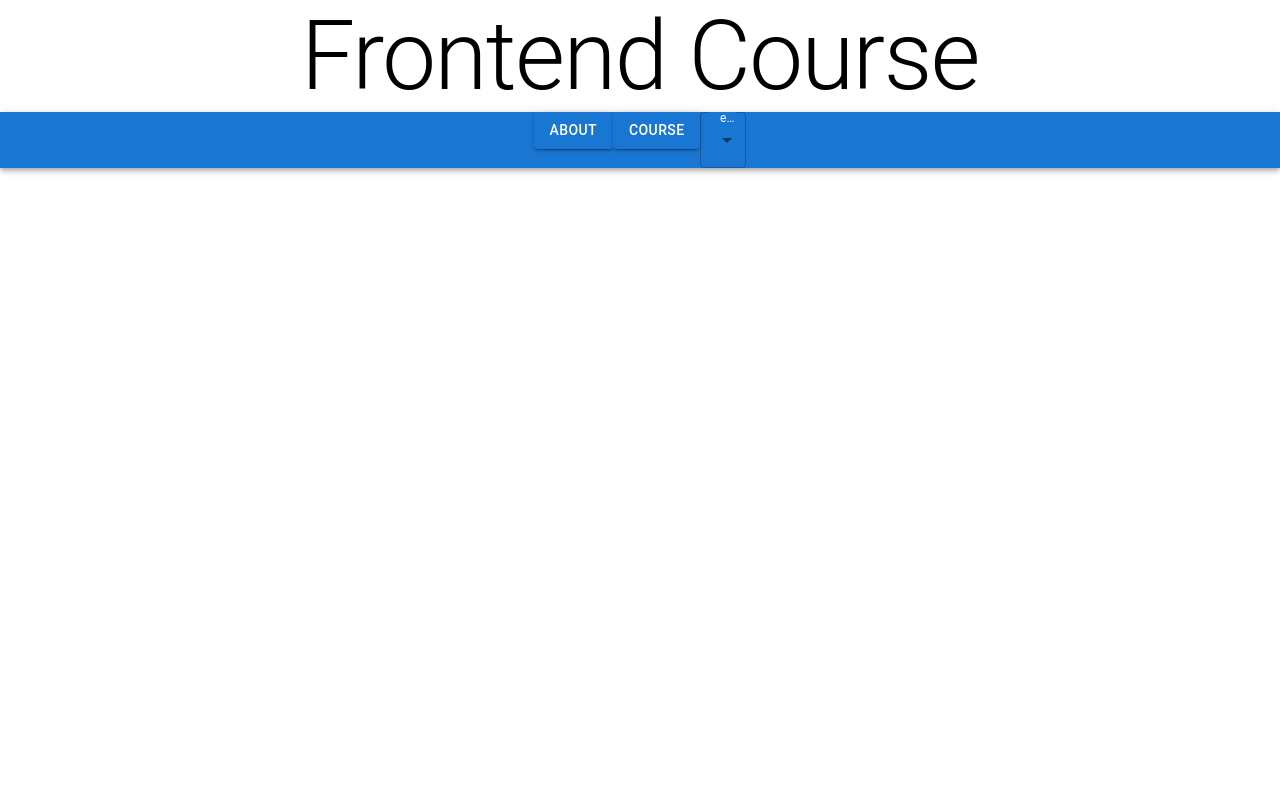
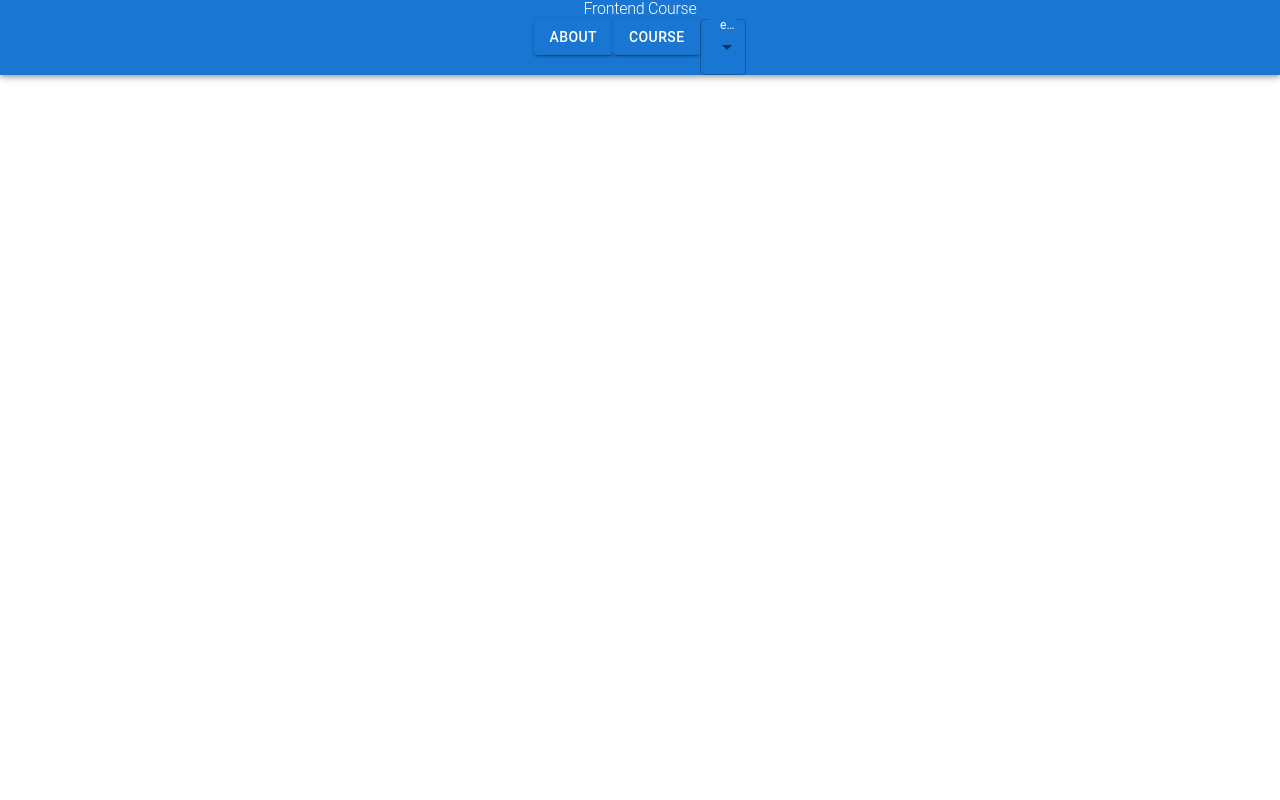
Before and after one commit to OysteinKoder/frontend_kurs, a Next.js app: page / in a window 1280 px wide. Shown: the top 800 px of the page. Built offline with nearby package versions, Linux system fonts and the light colour scheme.

Commit message:
moved title inside AppBar

```diff
--- a/components/Header.js
+++ b/components/Header.js
@@ -27,11 +27,11 @@ const Header = () => {
   };
   return (
     <header>
-      <Typography variant="h1" align="center">
-        {translation.header_title}
-      </Typography>
       <AppBar position="static">
-        <Grid align="center" textAlign="center">
+        <Grid align="center">
+          <Typography variant="h1" style={{ fontSize: "1rem" }}>
+            {translation.header_title}
+          </Typography>
           <Link href="/about">
             <Button variant="contained" title={translation.header_navbar_about}>
               {translation.header_navbar_about}
```
